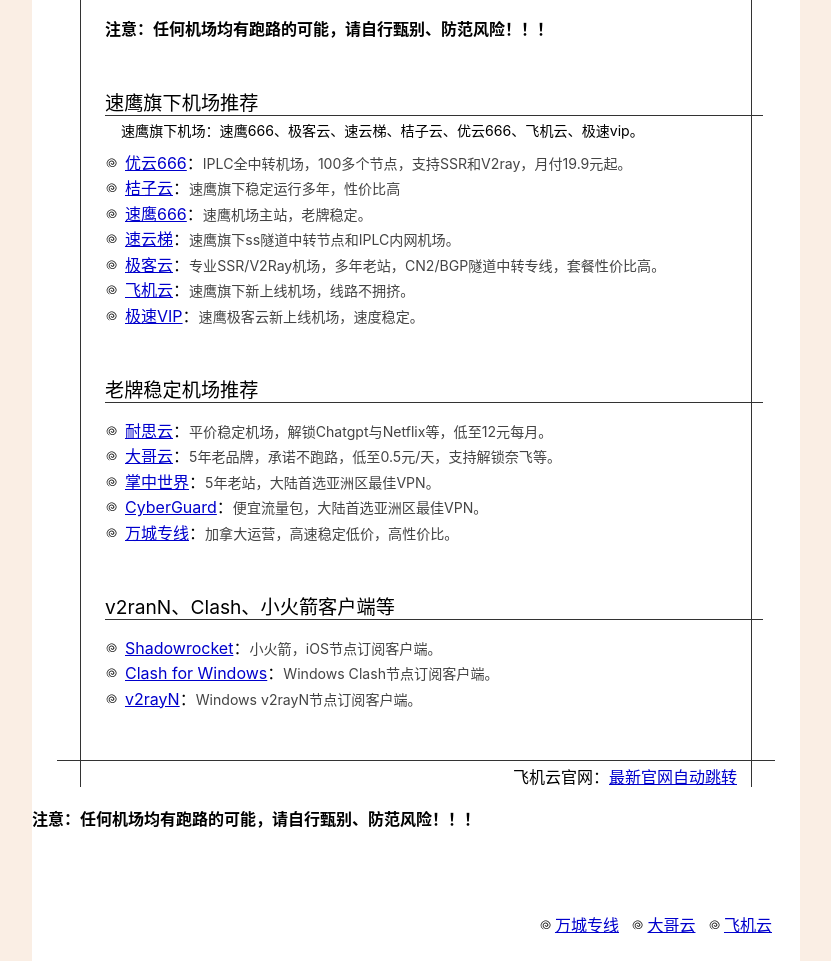
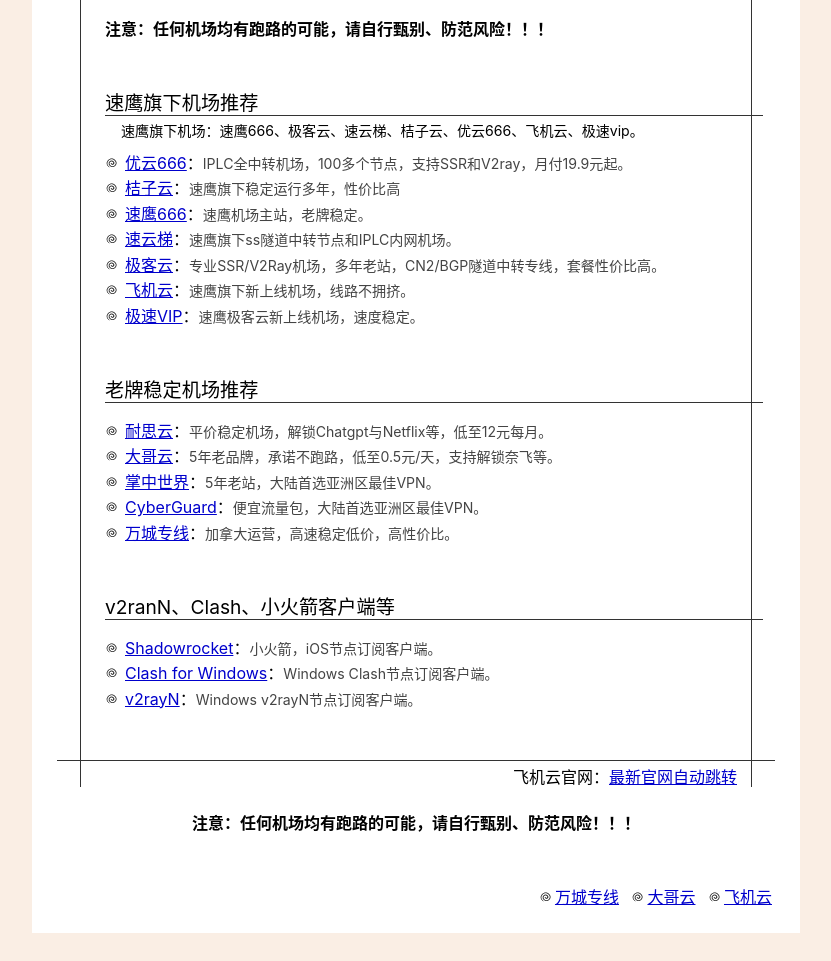
Before and after one commit to edutfree/edutfree.github.io, a plain HTML site: page docs/index.html in a window 1280 px wide. Shown: the part 90-1051 px from the top of the page, without its empty margins (224-1055 px from the left). After the commit the page ends 1023 px from the top, so only its background shows below. Drawn offline with Linux system fonts and the light colour scheme.

Commit message:
Add files via upload

```diff
--- a/docs/style.css
+++ b/docs/style.css
@@ -159,7 +159,7 @@ img {
 
 /* 節 */
 .section {
-	margin:0 48px;
+	margin:0 48px 24px;
 	padding:0 24px;
 	border-left:solid 1px #333;
 	border-right:solid 1px #333;
@@ -189,9 +189,13 @@ div.desc, p.desc {
     font-size: 88%;
 }
 
+.foot_center {
+	text-align: center;
+}
+
 /* ナビゲーション */
 ul.navigation {
-	margin:80px 0 10px;
+	margin: 48px 0 10px;
 	padding:0 20px;
 	text-align:right;
 }
```
